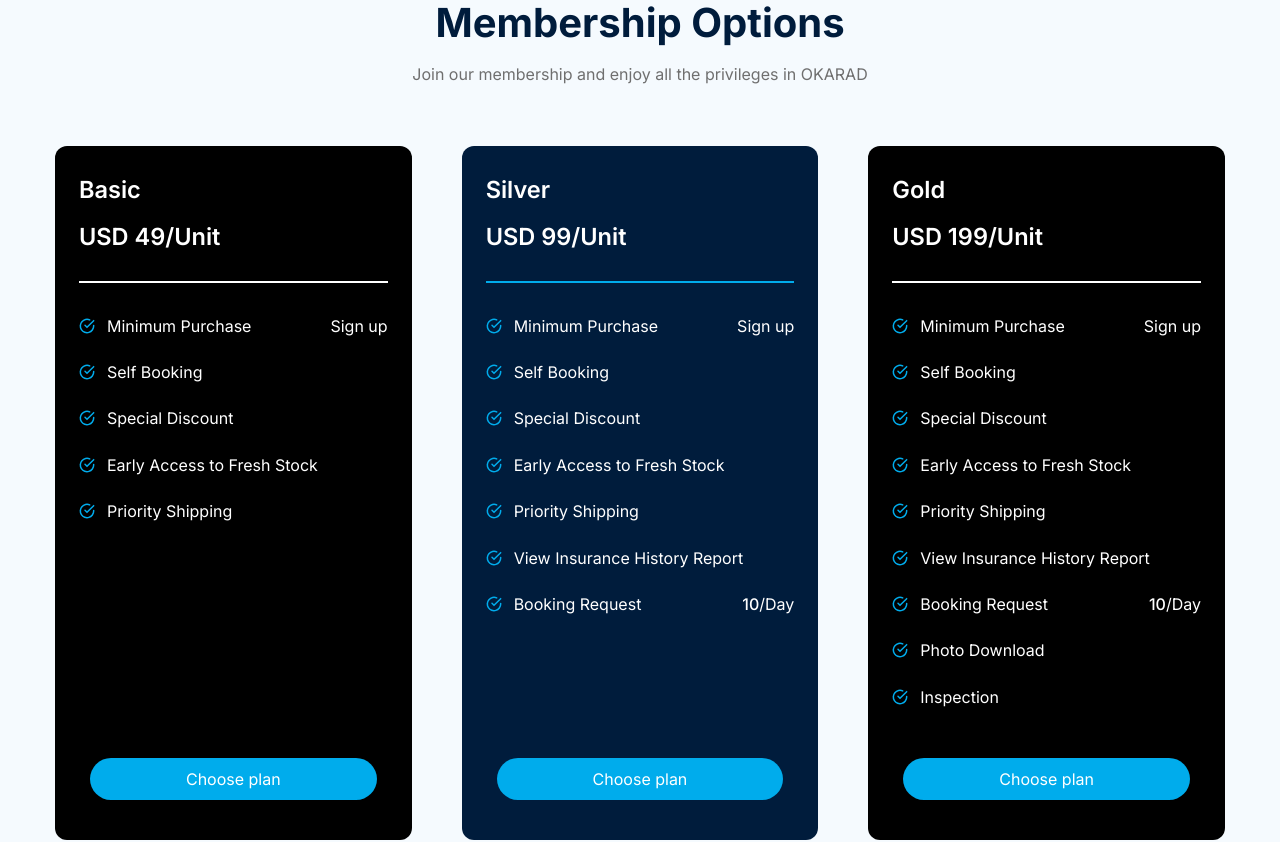
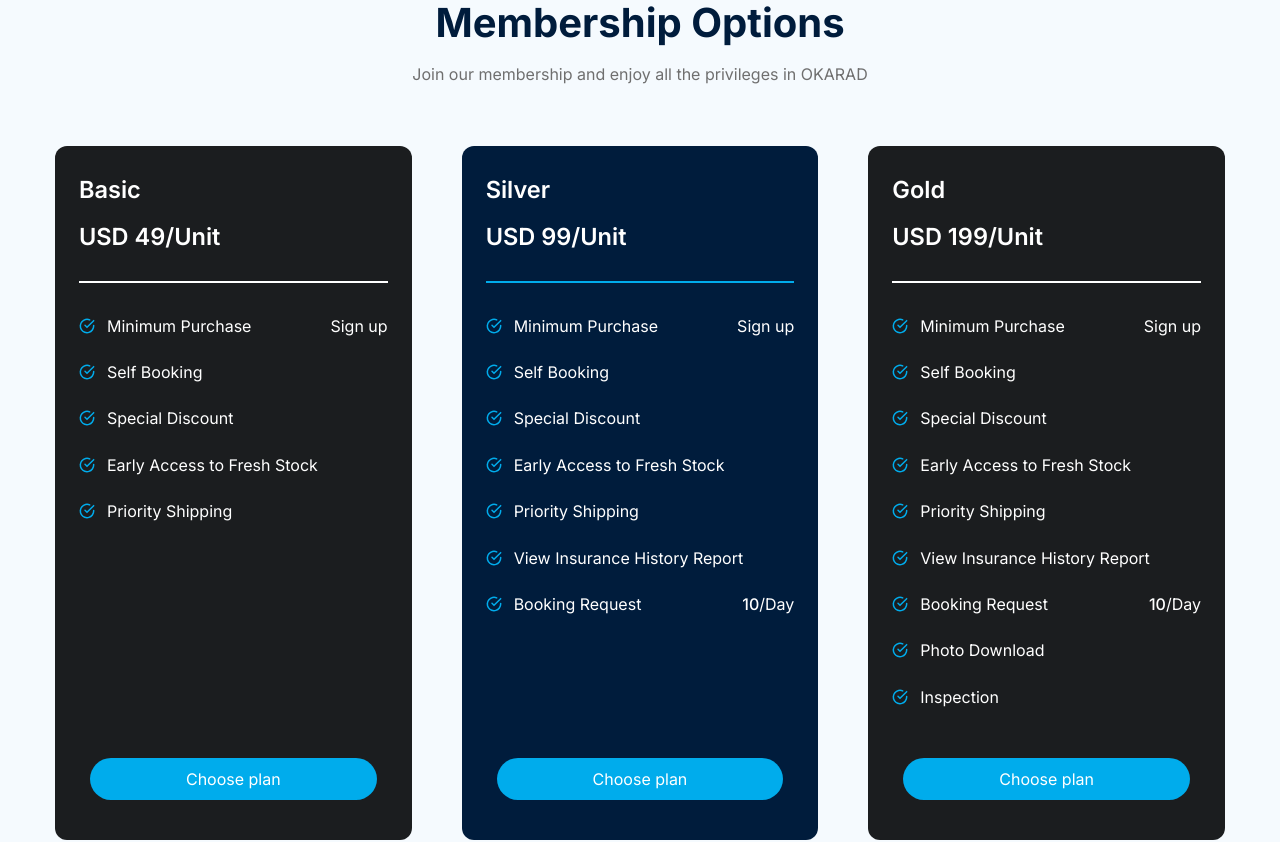
Before and after one commit to Dreizerr/OKARD, a plain HTML site: page index.html in a window 1280 px wide. Shown: the part 1543-2385 px from the top of the page. Drawn offline with nearby package versions, Linux system fonts and the light colour scheme.

Commit message:
membership card background

```diff
--- a/styles.scss
+++ b/styles.scss
@@ -163,7 +163,7 @@
   color: $white;
   border-radius: 12px;
   max-width: 360px;
-  background-color: black;
+  background-color: $black;
   margin: 0 auto;
   h3 {
     color: $white;
```
Also changed, not shown: styles.css, 1 other file.
